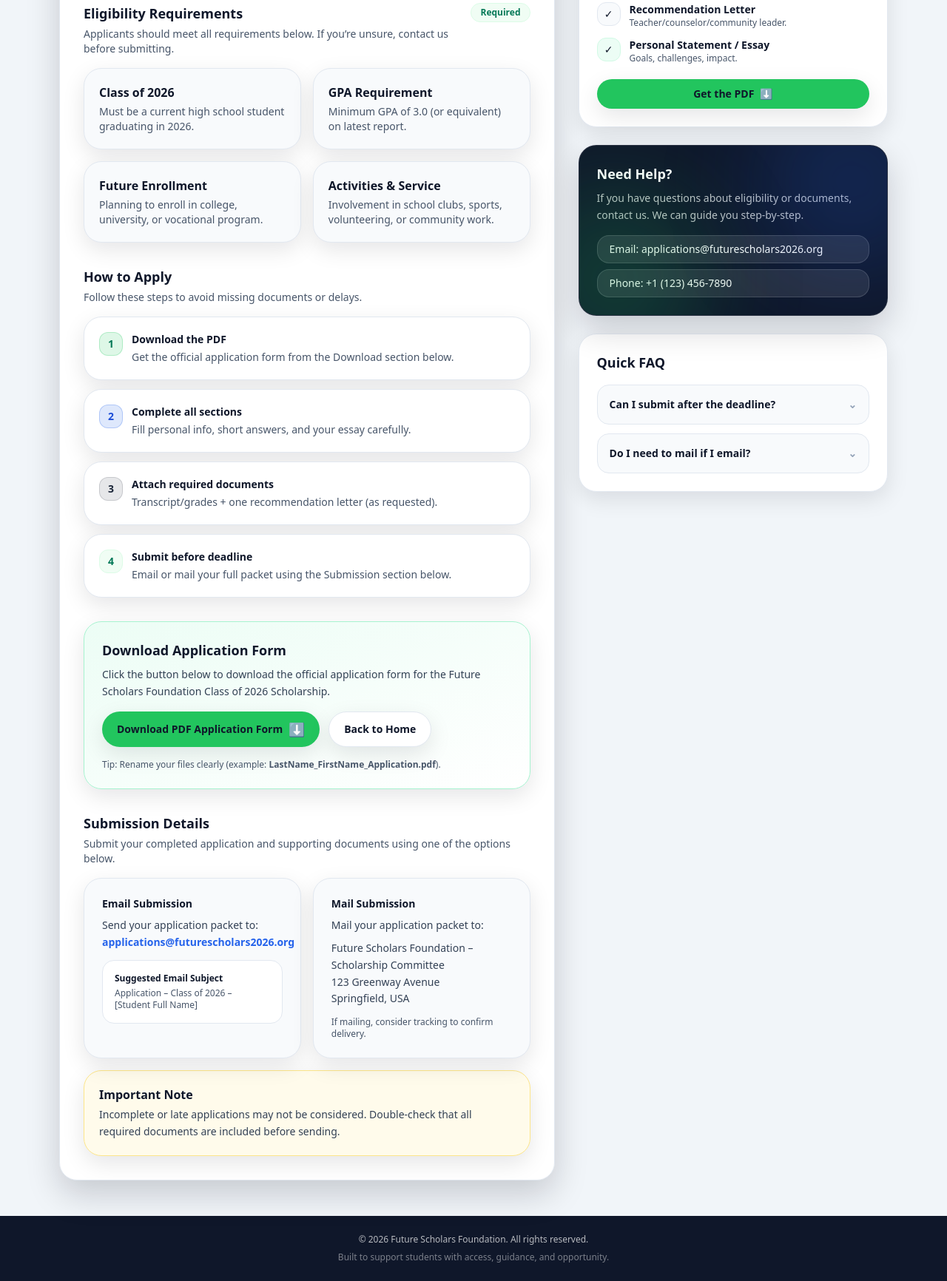
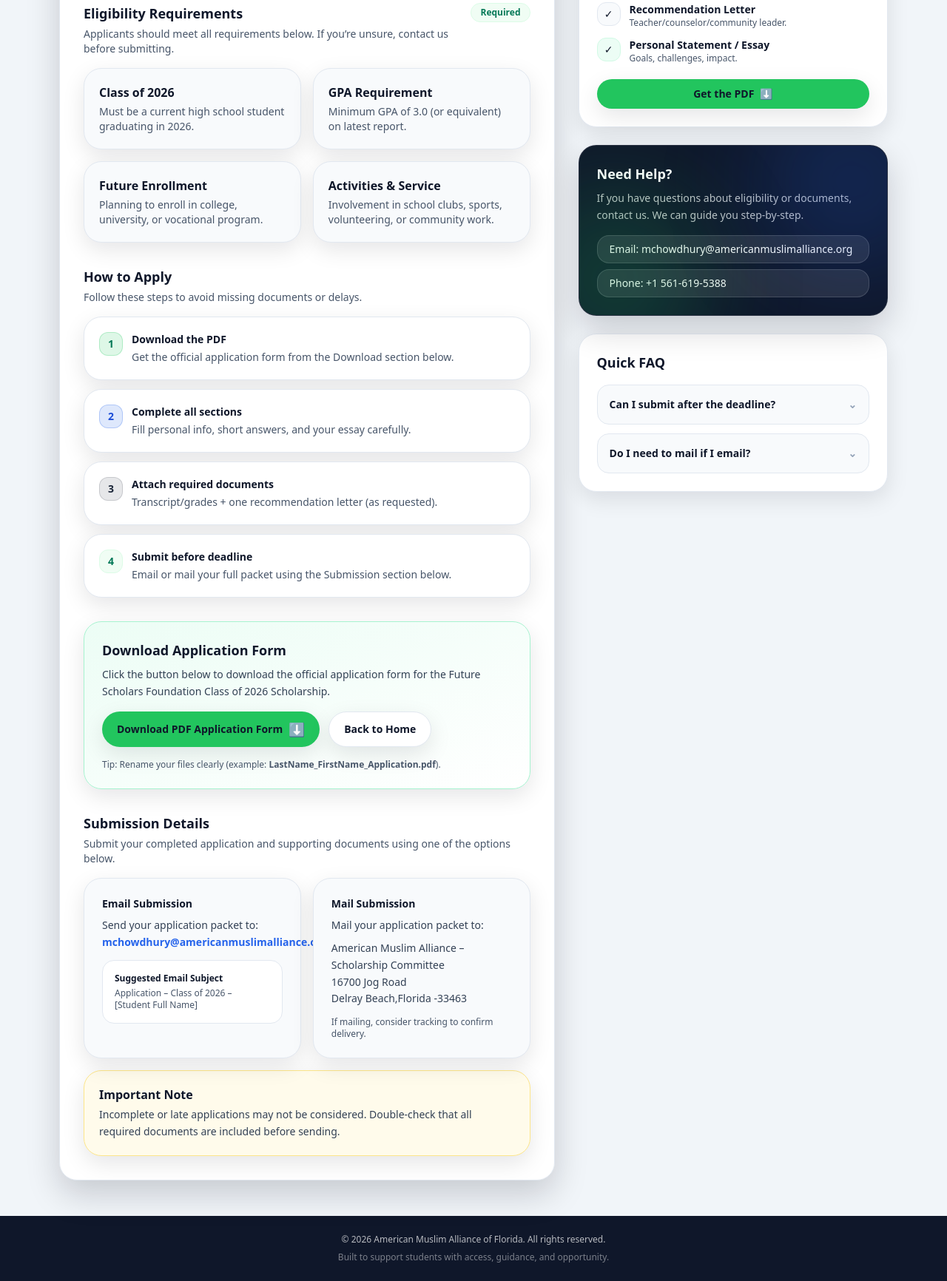
Before and after one commit to Shohail321/scholarship-web, a plain HTML site: page apply.html in a window 1280 px wide. Shown: the part 706-2438 px from the top of the page at 74% size. Drawn offline with nearby package versions, Linux system fonts and the light colour scheme.

Commit message:
almost done

```diff
--- a/apply.html
+++ b/apply.html
@@ -291,8 +291,8 @@
                   <div class="font-semibold text-darkBase">Email Submission</div>
                   <p class="text-slate-700 mt-2 leading-relaxed">
                     Send your application packet to:
-                    <a href="mailto:applications@futurescholars2026.org" class="text-primaryBlue font-semibold hover:underline">
-                      applications@futurescholars2026.org
+                    <a href="mailto:mchowdhury@americanmuslimalliance.org" class="text-primaryBlue font-semibold hover:underline">
+                      mchowdhury@americanmuslimalliance.org
                     </a>
                   </p>
                   <div class="mt-3 p-4 rounded-2xl bg-white border border-slate-200">
@@ -307,9 +307,9 @@
                     Mail your application packet to:
                   </p>
                   <p class="text-slate-700 mt-2 leading-relaxed">
-                    Future Scholars Foundation – Scholarship Committee<br />
-                    123 Greenway Avenue<br />
-                    Springfield, USA
+                   American Muslim Alliance – Scholarship Committee<br />
+                    16700 Jog Road<br />
+                    Delray Beach,Florida -33463
                   </p>
                   <p class="text-xs text-slate-600 mt-3">
                     If mailing, consider tracking to confirm delivery.
@@ -387,11 +387,11 @@
             </p>
 
             <div class="mt-4 space-y-2 text-sm">
-              <a href="mailto:applications@futurescholars2026.org" class="block px-4 py-2 rounded-2xl bg-white/10 border border-white/15 hover:bg-white/15 transition">
-                Email: applications@futurescholars2026.org
+              <a href="mailto:mchowdhury@americanmuslimalliance.org" class="block px-4 py-2 rounded-2xl bg-white/10 border border-white/15 hover:bg-white/15 transition">
+                Email: mchowdhury@americanmuslimalliance.org
               </a>
               <a href="tel:+11234567890" class="block px-4 py-2 rounded-2xl bg-white/10 border border-white/15 hover:bg-white/15 transition">
-                Phone: +1 (123) 456-7890
+                Phone: +1 561-619-5388
               </a>
             </div>
           </div>
@@ -431,7 +431,7 @@
   <footer class="bg-darkBase text-slate-300 text-xs py-6">
     <div class="max-w-6xl mx-auto px-4 text-center space-y-2">
       <p class="text-white/70">
-        &copy; <span id="year"></span> Future Scholars Foundation. All rights reserved.
+        &copy; <span id="year"></span> American Muslim Alliance of Florida. All rights reserved.
       </p>
       <p class="text-white/45">
         Built to support students with access, guidance, and opportunity.
```
Also changed, not shown: directors.html (+7 -7 lines), index.html (+8 -6 lines).
